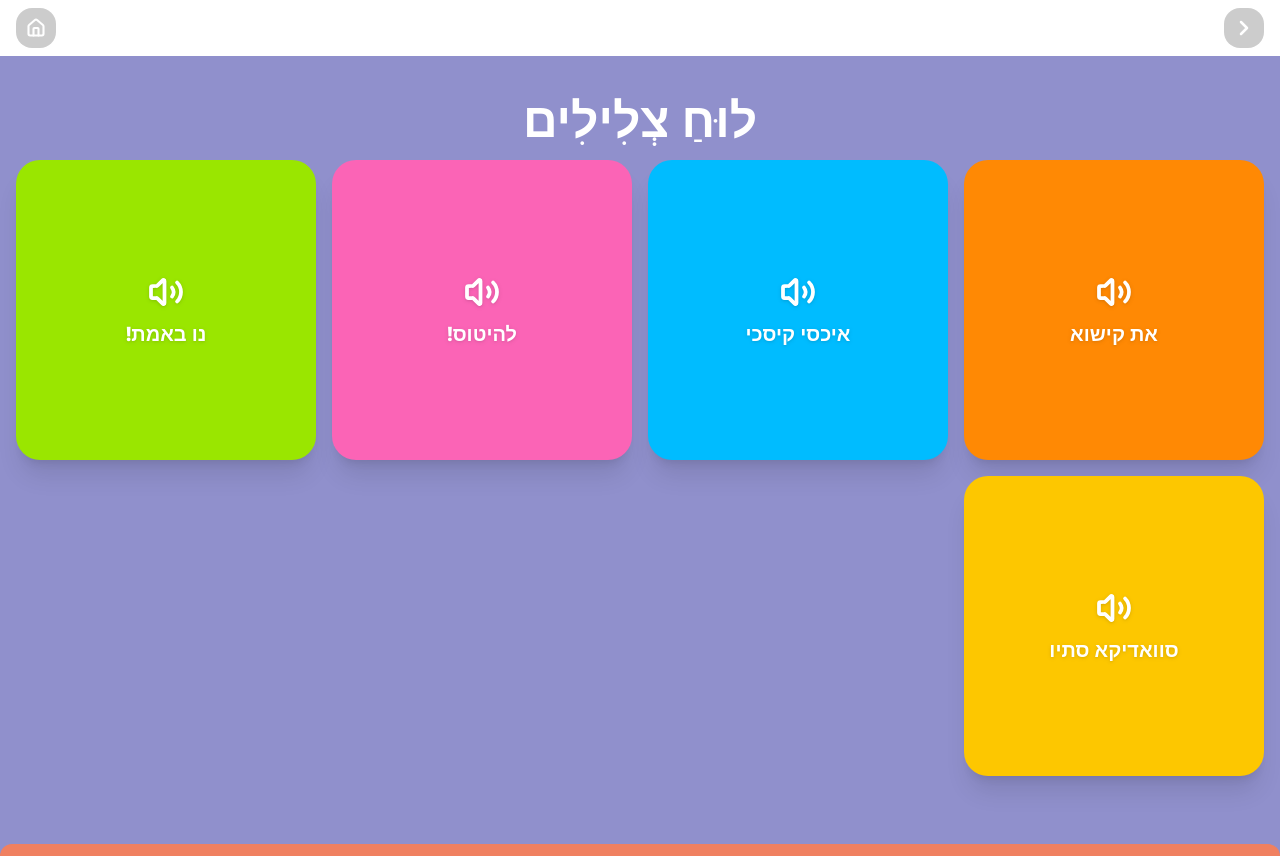
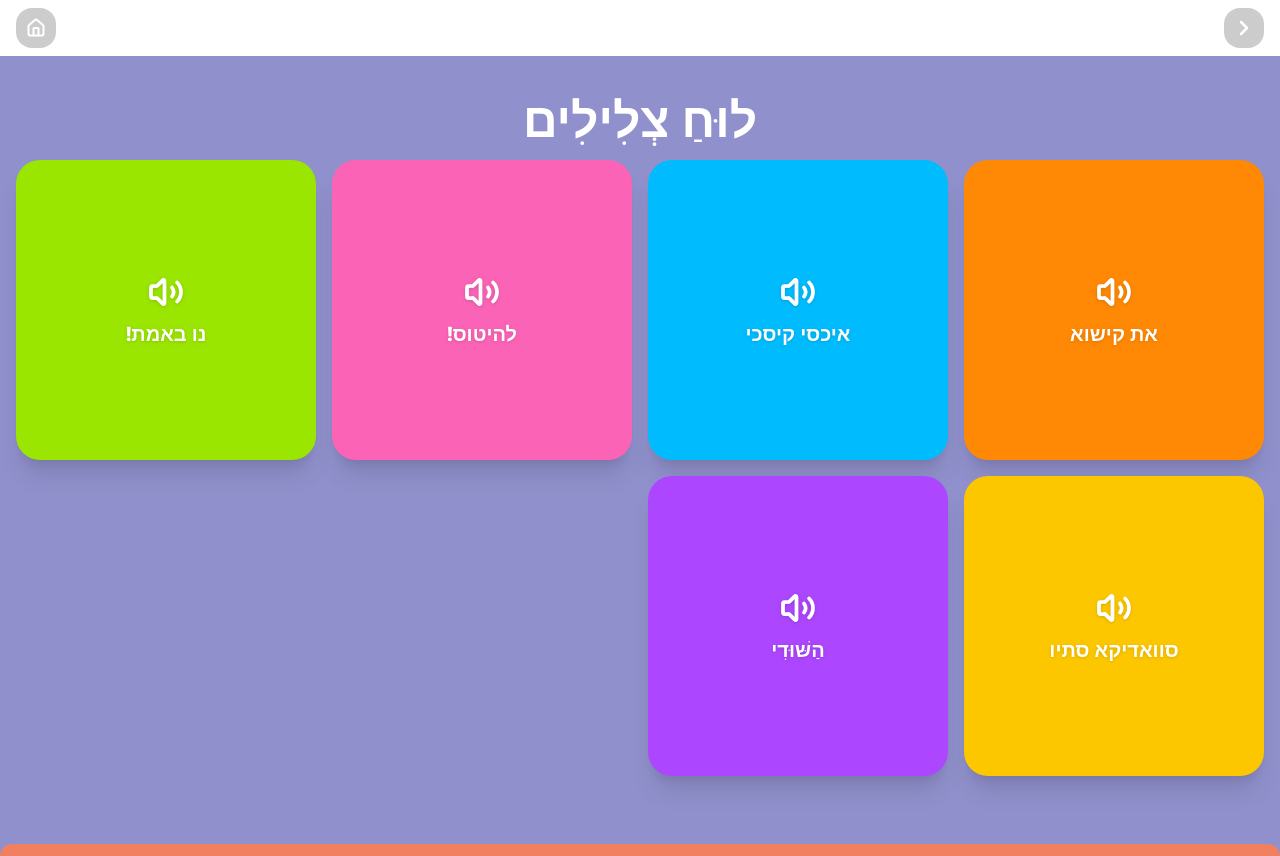
Before and after one commit to ryonatan1-afk/Hesketosfanapp, a Next.js app: page /soundboard in a window 1280 px wide. Built offline with nearby package versions, Linux system fonts and the light colour scheme.

Commit message:
Add הַשּׁוּדִי sound button to soundboard
Co-Authored-By: Claude Sonnet 4.6 <noreply@anthropic.com>

```diff
--- a/src/app/soundboard/page.tsx
+++ b/src/app/soundboard/page.tsx
@@ -19,6 +19,7 @@ const sounds: Sound[] = [
   { file: "lahitos.mp3",      label: "להיטוס!",         bg: "bg-pink-400",   emoji: null },
   { file: "noobemet.mp3",     label: "נו באמת!",        bg: "bg-lime-400",   emoji: "😱" },
   { file: "sawadikastav.mp3", label: "סוואדיקא סתיו",  bg: "bg-yellow-400", emoji: "🙏" },
+  { file: "hashudi.mp3",      label: "הַשּׁוּדִי",         bg: "bg-purple-500", emoji: "🕵️" },
 ];
 
 function fireConfetti() {
```
Also changed, not shown: 1 other file (tests, documents, lock files or other folders).
